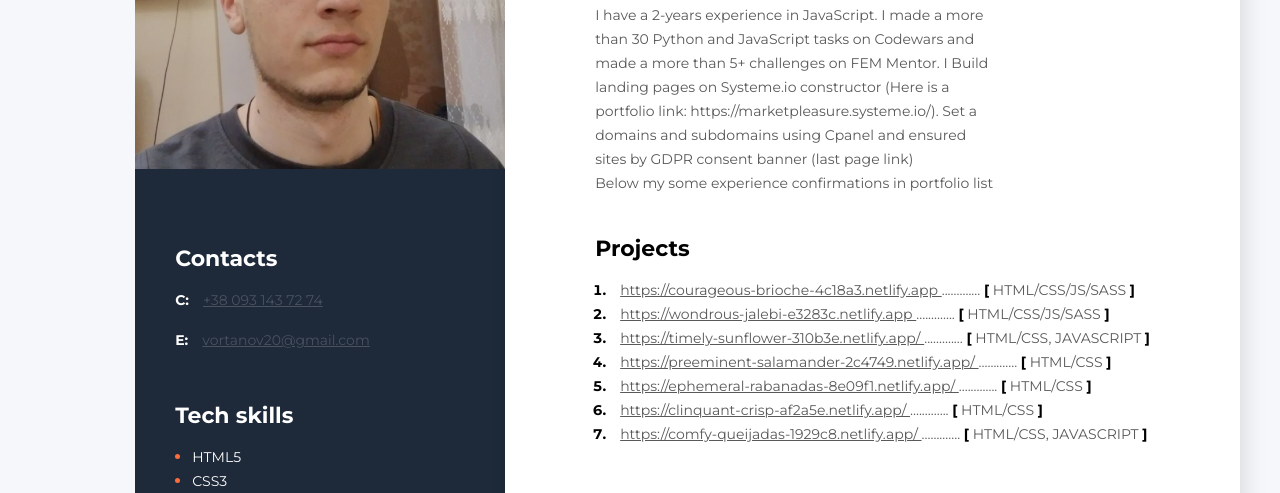
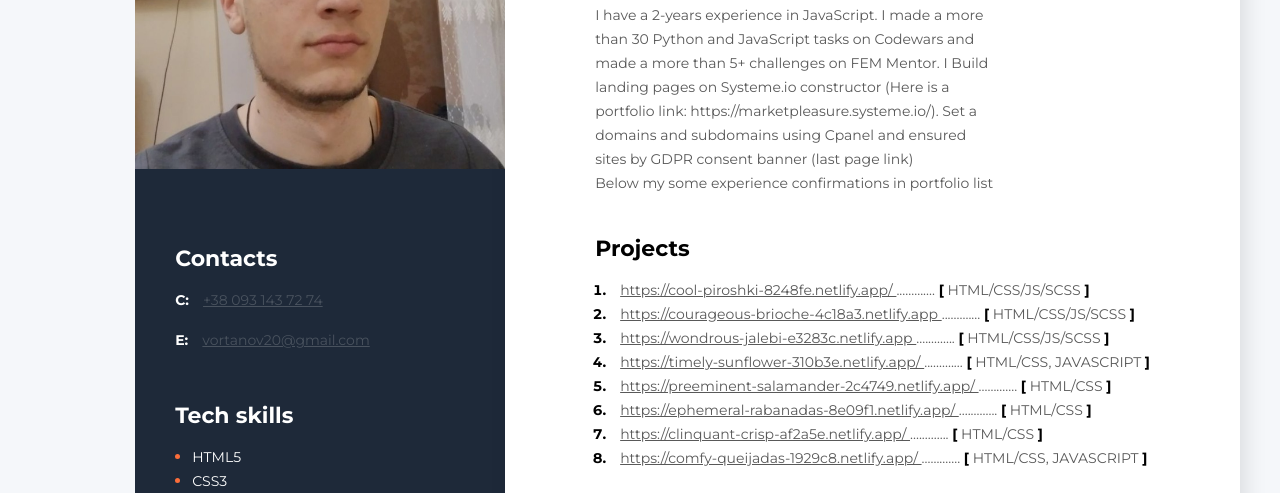
Before and after one commit to GeorgeBryzh/Resume, a plain HTML site: page index.html in a window 1280 px wide. Shown: the part 249-742 px from the top of the page. Drawn offline with Linux system fonts and the light colour scheme.

Commit message:
Update index.html

```diff
--- a/index.html
+++ b/index.html
@@ -38,12 +38,23 @@ Below my some experience confirmations in portfolio list
 					<ol class="projects-list">
 						<li class="projects-item">
 							<span class="project">
+								<a href="https://cool-piroshki-8248fe.netlify.app/" class="project-link">
+									https://cool-piroshki-8248fe.netlify.app/
+								</a>
+								.............
+								<span class="project-bracket">[</span>
+								HTML/CSS/JS/SCSS
+								<span class="project-bracket">]</span>
+							</span>
+						</li>
+						<li class="projects-item">
+							<span class="project">
 								<a href="https://courageous-brioche-4c18a3.netlify.app" class="project-link">
 									https://courageous-brioche-4c18a3.netlify.app
 								</a>
 								.............
 								<span class="project-bracket">[</span>
-								HTML/CSS/JS/SASS
+								HTML/CSS/JS/SCSS
 								<span class="project-bracket">]</span>
 							</span>
 						</li>
@@ -54,7 +65,7 @@ Below my some experience confirmations in portfolio list
 								</a>
 								.............
 								<span class="project-bracket">[</span>
-								HTML/CSS/JS/SASS
+								HTML/CSS/JS/SCSS
 								<span class="project-bracket">]</span>
 							</span>
 						</li>
```
